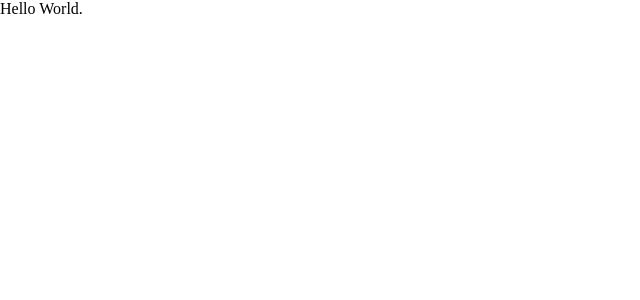
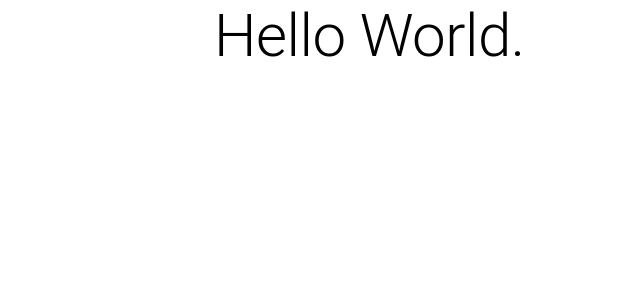
Before and after one commit to austinedger0811/school-scheduling-system, a React (Create React App) app: page / in a window 1280 px wide. Shown: the top 300 px of the page, without its empty margins (0-640 px from the left). Built offline with nearby package versions, Linux system fonts and the light colour scheme.

Commit message:
Added material ui

```diff
--- a/package.json
+++ b/package.json
@@ -3,6 +3,9 @@
   "version": "0.1.0",
   "private": true,
   "dependencies": {
+    "@emotion/react": "^11.5.0",
+    "@emotion/styled": "^11.3.0",
+    "@mui/material": "^5.0.6",
     "@testing-library/jest-dom": "^5.11.4",
     "@testing-library/react": "^11.1.0",
     "@testing-library/user-event": "^12.1.10",
--- a/src/App.js
+++ b/src/App.js
@@ -1,10 +1,15 @@
+import React from 'react'
 
+import Container from '@mui/material/Container'
+import Typography from '@mui/material/Typography'
 
 const App = () => {
   return (
-    <div>
-      Hello World.
-    </div>
+    <React.Fragment>
+      <Container maxWidth="md">
+        <Typography variant="h2">Hello World.</Typography>
+      </Container>
+    </React.Fragment>
   );
 }
 
```
Also changed, not shown: 2 other files (tests, documents, lock files or other folders).
